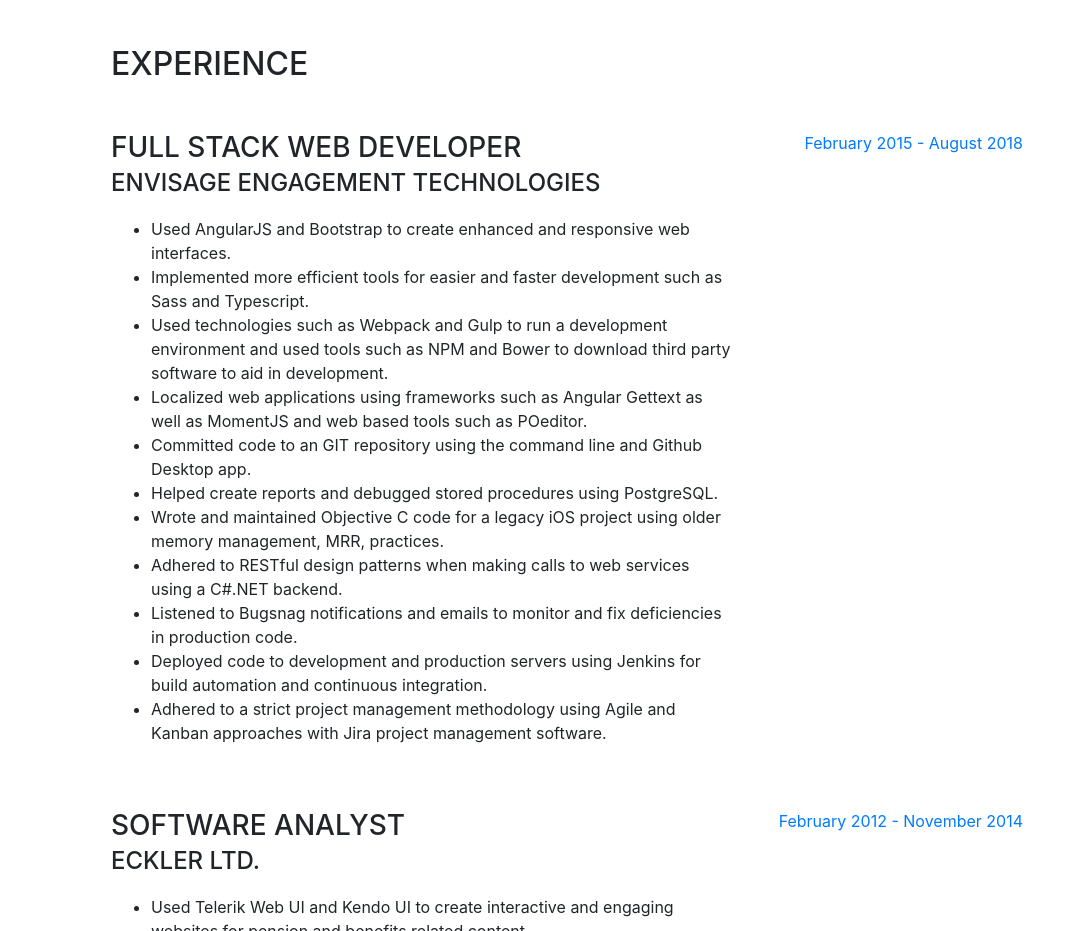
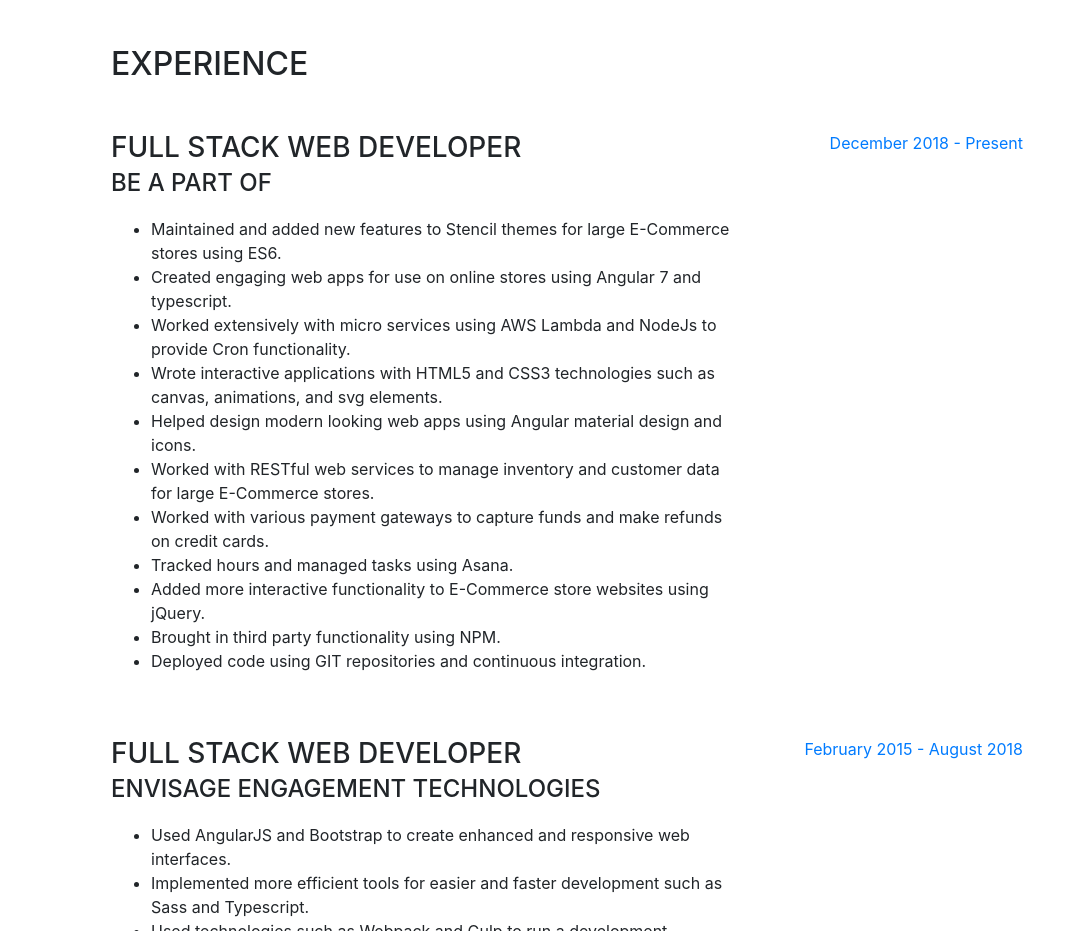
Before and after one commit to TheBenjiNecessity/TheBenjiNecessity.github.io, a website with bundled scripts: page index.html in a window 1280 px wide. Shown: the part 804-1735 px from the top of the page, without its empty margins (209-1280 px from the left). Built offline with nearby package versions, Linux system fonts and the light colour scheme; a web font is replaced by a local one.

Commit message:
Add Be A Part Of Experience

```diff
--- a/index.html
+++ b/index.html
@@ -93,6 +93,30 @@
       <section class="resume-section p-3 p-lg-5 d-flex flex-column" id="experience">
         <div class="my-auto">
           <h2 class="mb-5">Experience</h2>
+
+          <div class="resume-item d-flex flex-column flex-md-row mb-5">
+            <div class="resume-content mr-auto">
+              <h3 class="mb-0">Full Stack Web Developer</h3>
+              <div class="subheading mb-3">Be A Part Of</div>
+              <ul>
+                <li>Maintained and added new features to Stencil themes for large E-Commerce stores using ES6.</li>
+                <li>Created engaging web apps for use on online stores using Angular 7 and typescript.</li>
+                <li>Worked extensively with micro services using AWS Lambda and NodeJs to provide Cron functionality.</li>
+                <li>Wrote interactive applications with HTML5 and CSS3 technologies such as canvas, animations, and svg
+                  elements.</li>
+                <li>Helped design modern looking web apps using Angular material design and icons.</li>
+                <li>Worked with RESTful web services to manage inventory and customer data for large E-Commerce stores.</li>
+                <li>Worked with various payment gateways to capture funds and make refunds on credit cards.</li>
+                <li>Tracked hours and managed tasks using Asana.</li>
+                <li>Added more interactive functionality to E-Commerce store websites using jQuery.</li>
+                <li>Brought in third party functionality using NPM.</li>
+                <li>Deployed code using GIT repositories and continuous integration.</li>
+              </ul>
+            </div>
+            <div class="resume-date text-md-right">
+              <span class="text-primary">December 2018 - Present</span>
+            </div>
+          </div>
 
           <div class="resume-item d-flex flex-column flex-md-row mb-5">
             <div class="resume-content mr-auto">
```
